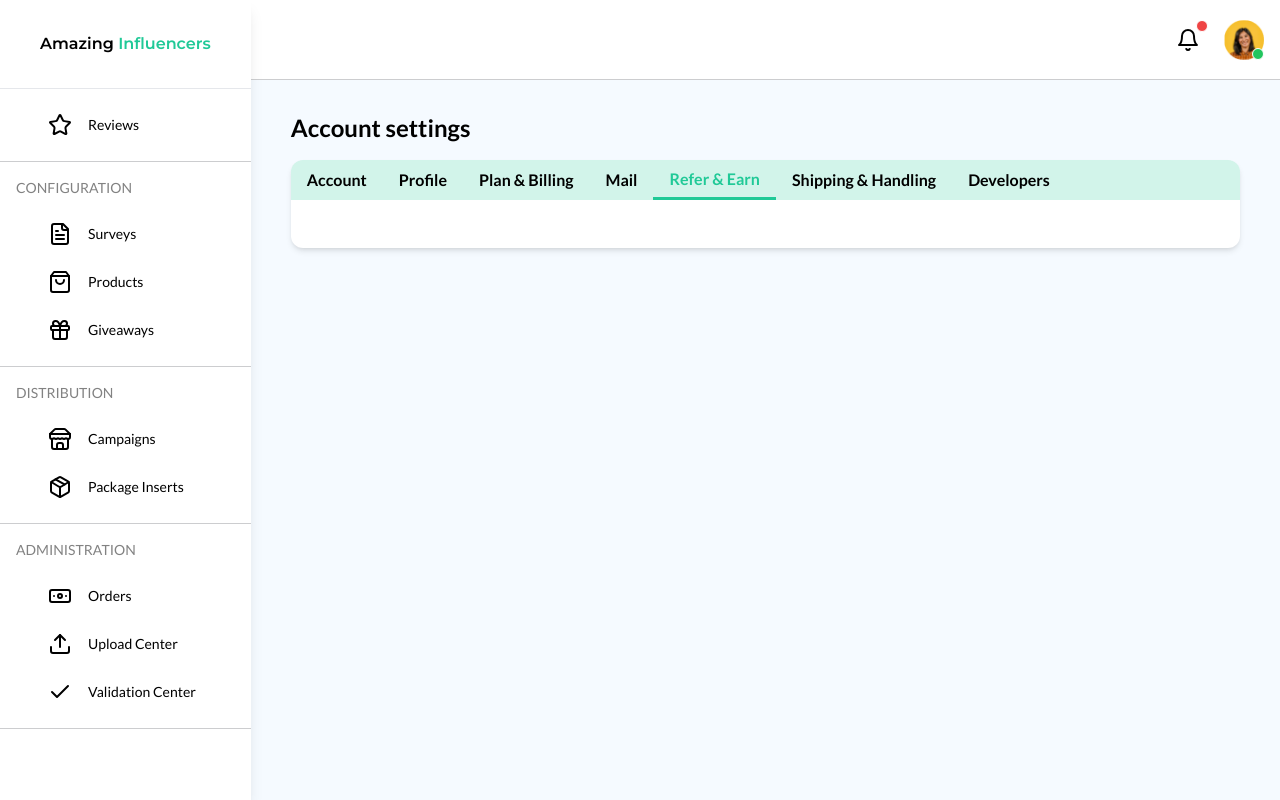
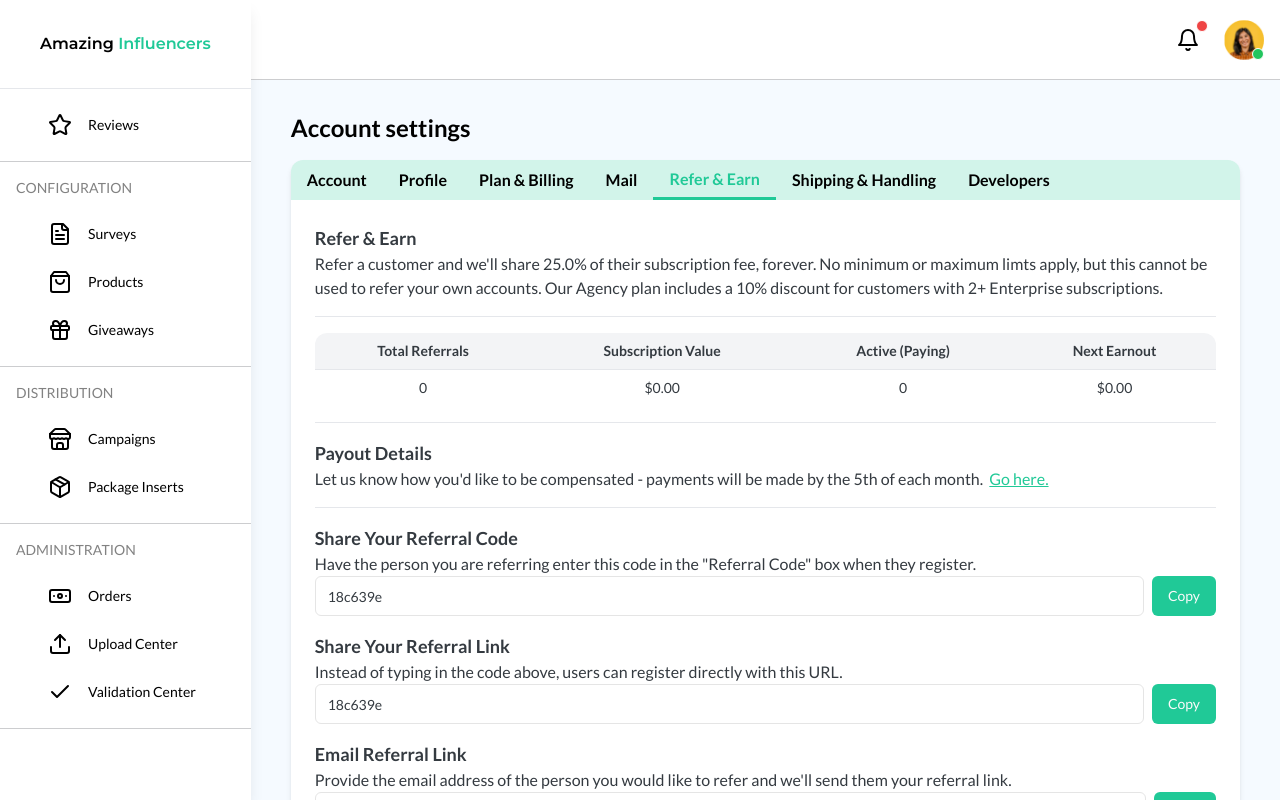
Before and after one commit to AjelmarMedina/amazing-influencers, a Next.js app: page /dashboard/settings/refer in a window 1280 px wide. Built offline with nearby package versions, Linux system fonts and the light colour scheme.

Commit message:
Refer & Earn

```diff
--- a/src/app/dashboard/settings/refer/page.tsx
+++ b/src/app/dashboard/settings/refer/page.tsx
@@ -1,5 +1,112 @@
+"use client";
+
+import { Button } from "@/components/ui/button";
+import { Input } from "@/components/ui/input";
+import { Table, TableBody, TableCell, TableHeader, TableRow } from "@/components/ui/table";
+import Link from "next/link";
+
 export default function Page() {
   return (
-    <></>
+    <div>
+      <div>
+        <h2 className="font-bold text-lg">Refer & Earn</h2>
+        <p>
+        Refer a customer and we&apos;ll share 25.0% of their subscription fee, forever. No minimum or maximum limts apply, but this cannot be used to refer your own accounts. Our Agency plan includes a 10% discount for customers with 2+ Enterprise subscriptions.
+        </p>
+      </div>
+      <hr />
+      <ReferralsTable />
+      <hr />
+      <div>
+        <h2 className="font-bold text-lg">Payout Details</h2>
+        <p>
+          Let us know how you&apos;d like to be compensated - payments will be made by the 5th of each month. &nbsp;
+          <Link href={""} className="text-primary underline hover:text-primary90">Go here.</Link>
+        </p>
+      </div>
+      <hr />
+      <div className="flex flex-col items-stretch">
+        <h2 className="font-bold text-lg">Share Your Referral Code</h2>
+        <p>
+          Have the person you are referring enter this code in the &quot;Referral Code&quot; box when they register.
+        </p>
+        <div className="flex flex-row justify-stretch space-x-2">
+          <Input
+            value="18c639e"
+            onFocus={e => {
+              e.target.select()
+              navigator.clipboard.writeText(e.target.value);
+            }}
+            readOnly
+          />
+          <Button className="self-end">Copy</Button>
+        </div>
+      </div>
+      <div className="flex flex-col items-stretch">
+        <h2 className="font-bold text-lg">Share Your Referral Link</h2>
+        <p>
+          Instead of typing in the code above, users can register directly with this URL.
+        </p>
+        <div className="flex flex-row justify-stretch space-x-2">
+          <Input
+            value="18c639e"
+            onFocus={e => {
+              e.target.select()
+              navigator.clipboard.writeText(e.target.value);
+            }}
+            readOnly
+          />
+          <Button className="self-end">Copy</Button>
+        </div>
+      </div>
+      <div className="flex flex-col items-stretch">
+        <h2 className="font-bold text-lg">Email Referral Link</h2>
+        <p>
+          Provide the email address of the person you would like to refer and we&apos;ll send them your referral link.
+        </p>
+        <div className="flex flex-row justify-stretch space-x-2">
+          <Input
+            placeholder="Enter your email"
+          />
+          <Button className="self-end">Send</Button>
+        </div>
+      </div>
+    </div>
   )
 }
+
+function ReferralsTable() {
+  const data = [
+    {
+      totalReferrals: 0,
+      subscriptionValue: 0.00,
+      active: 0,
+      nextEarnout: 0.00,
+    }
+  ]
+
+  return (
+    <div className="w-full overflow-hidden grid rounded-xl">
+      <Table className="w-full table-auto text-nowrap text-center">
+        <TableHeader className="bg-[#F3F4F6]">
+            <TableRow className="text-[#343A40] font-bold">
+              <TableCell>Total Referrals</TableCell>
+              <TableCell>Subscription Value</TableCell>
+              <TableCell>Active (Paying)</TableCell>
+              <TableCell>Next Earnout</TableCell>
+            </TableRow>
+        </TableHeader>
+        <TableBody className="bg-white">
+          {data.map((row, index) => (
+            <TableRow key={index} className="font-medium">
+              <TableCell>{row.totalReferrals}</TableCell>
+              <TableCell>${row.subscriptionValue.toFixed(2)}</TableCell>
+              <TableCell>{row.active}</TableCell>
+              <TableCell>${row.nextEarnout.toFixed(2)}</TableCell>
+            </TableRow>
+          ))}
+        </TableBody>
+      </Table>
+    </div>
+  )
+}
```
